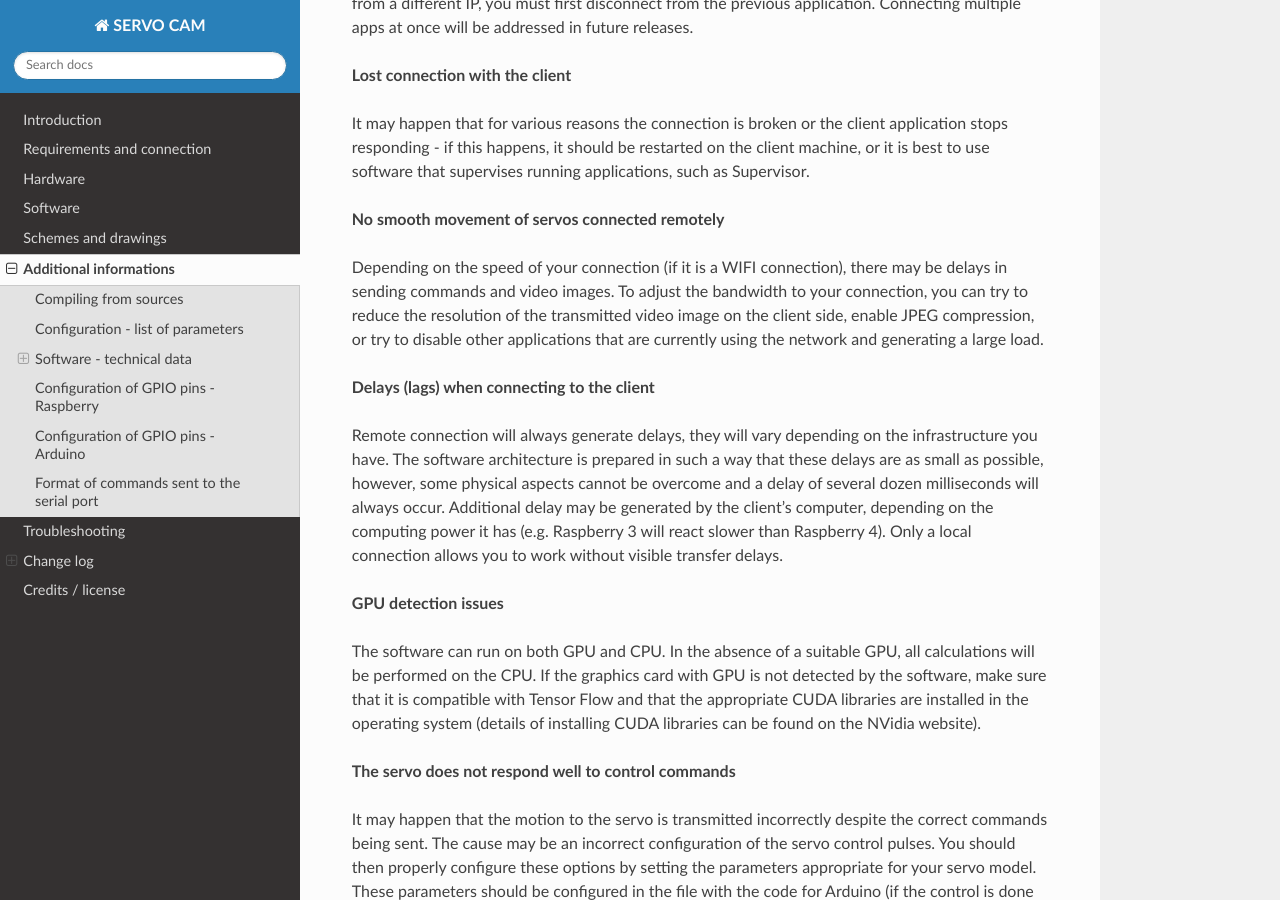
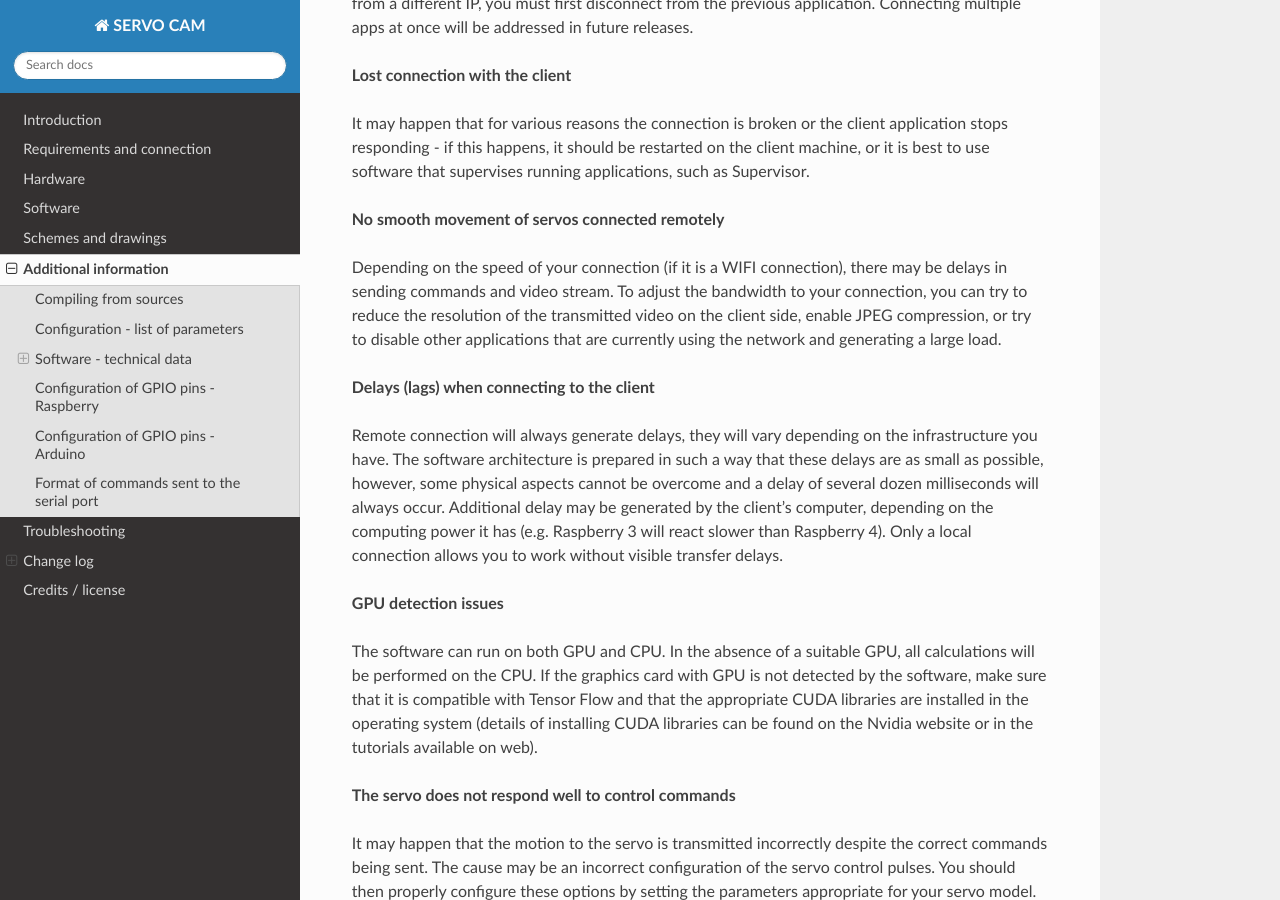
Before and after one commit to servo-cam/documentation, a Sphinx documentation site: the page built from docs/source/addons.rst, in a window 1280 px wide and 900 px high, scrolled down 12860 px. Built offline with Sphinx 7.4.7 and the Read the Docs theme 2.0.0, drawn with Linux system fonts in a browser that asks for light colours; some of the changed text lies outside the part shown.

Commit message:
Small fixes

```diff
--- a/docs/source/addons.rst
+++ b/docs/source/addons.rst
@@ -1,4 +1,4 @@
-Additional informations
+Additional information
 =======================
 
 Compiling from sources
@@ -568,7 +568,7 @@ It may happen that for various reasons the connection is broken or the client ap
 
 **No smooth movement of servos connected remotely**
 
-Depending on the speed of your connection (if it is a WIFI connection), there may be delays in sending commands and video images. To adjust the bandwidth to your connection, you can try to reduce the resolution of the transmitted video image on the client side, enable JPEG compression, or try to disable other applications that are currently using the network and generating a large load.
+Depending on the speed of your connection (if it is a WIFI connection), there may be delays in sending commands and video stream. To adjust the bandwidth to your connection, you can try to reduce the resolution of the transmitted video on the client side, enable JPEG compression, or try to disable other applications that are currently using the network and generating a large load.
 
 **Delays (lags) when connecting to the client**
 
@@ -576,7 +576,7 @@ Remote connection will always generate delays, they will vary depending on the i
 
 **GPU detection issues**
 
-The software can run on both GPU and CPU. In the absence of a suitable GPU, all calculations will be performed on the CPU. If the graphics card with GPU is not detected by the software, make sure that it is compatible with Tensor Flow and that the appropriate CUDA libraries are installed in the operating system (details of installing CUDA libraries can be found on the NVidia website).
+The software can run on both GPU and CPU. In the absence of a suitable GPU, all calculations will be performed on the CPU. If the graphics card with GPU is not detected by the software, make sure that it is compatible with Tensor Flow and that the appropriate CUDA libraries are installed in the operating system (details of installing CUDA libraries can be found on the Nvidia website or in the tutorials available on web).
 
 **The servo does not respond well to control commands**
 
--- a/docs/source/index.rst
+++ b/docs/source/index.rst
@@ -6,8 +6,7 @@
 SERVO CAM - servocam.org
 =====================================
 
-| **Last update:** 2023.03.31 19:00
-
+| **Last update:** 2023.03.31 20:00
 | **Project website:** https://servocam.org
 | **GitHub:** https://github.com/servo-cam
 | **Release:** 0.9.3 (2023.03.30)
```
Also changed, not shown: 4 other files.
